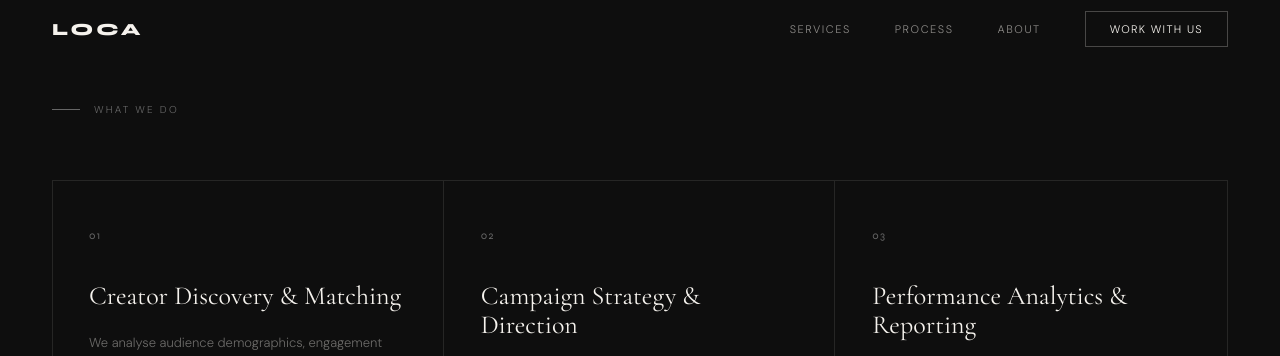
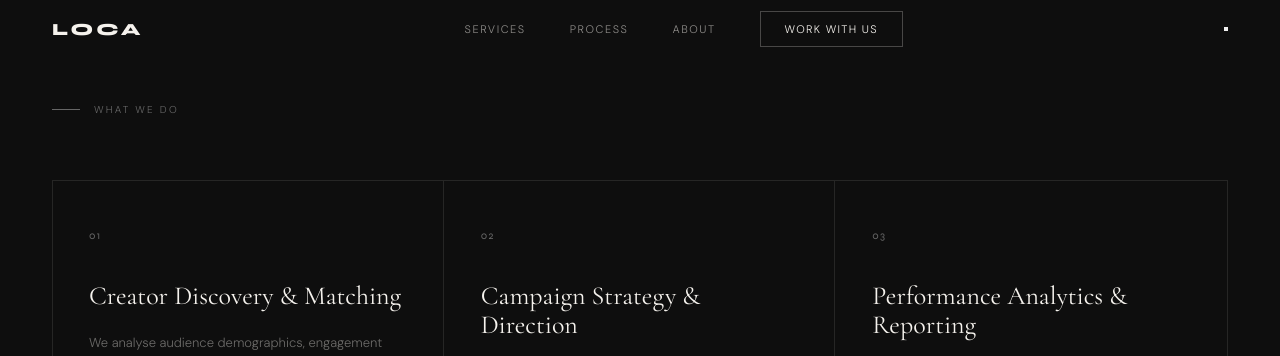
Before and after one commit to learningtoimprovise-hub/loca-, a website: page public/index.html in a window 1280 px wide. Both pictures are taken after a click on the link "SERVICES". Shown: the part 2548-2904 px from the top of the page. Drawn offline with nearby package versions, Linux system fonts and the light colour scheme.

Commit message:
Update index.html

```diff
--- a/public/index.html
+++ b/public/index.html
@@ -16,12 +16,15 @@
 <!-- NAV -->
 <nav>
   <a href="#" class="nav-logo">LOCA</a>
-  <div class="nav-links">
+  <div class="nav-links" id="nav-links">
     <a href="#services">Services</a>
     <a href="#process">Process</a>
     <a href="#about">About</a>
     <a href="#contact" class="nav-cta">Work With Us</a>
   </div>
+  <button class="nav-burger" id="nav-burger" aria-label="Menu">
+    <span></span><span></span><span></span>
+  </button>
 </nav>
 
 <!-- HERO -->
@@ -327,8 +330,24 @@
 </footer>
 
 <script>
+// ── MOBILE NAV ───────────────────────────────────────────────
+const burger   = document.getElementById('nav-burger');
+const navLinks = document.getElementById('nav-links');
+if (burger) {
+  burger.addEventListener('click', () => {
+    navLinks.classList.toggle('nav-open');
+    burger.classList.toggle('burger-open');
+  });
+  // close menu when a link is clicked
+  navLinks.querySelectorAll('a').forEach(a => {
+    a.addEventListener('click', () => {
+      navLinks.classList.remove('nav-open');
+      burger.classList.remove('burger-open');
+    });
+  });
+}
 // ── FORM ─────────────────────────────────────────────────────
-const API_BASE    = 'https://loca-et7k.onrender.com';
+const API_BASE    = window.location.origin;
 const inquiryForm = document.getElementById('inquiry-form');
 const submitBtn   = document.getElementById('submit-btn');
 const submitLabel = document.getElementById('submit-label');
@@ -381,3 +400,5 @@
 </script>
 </body>
 </html>
+
+</html>
```
